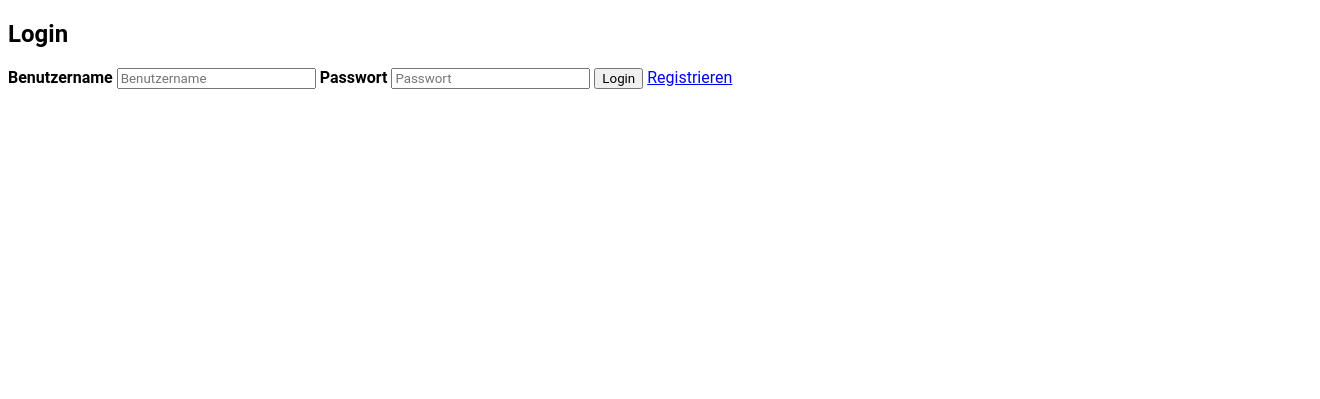
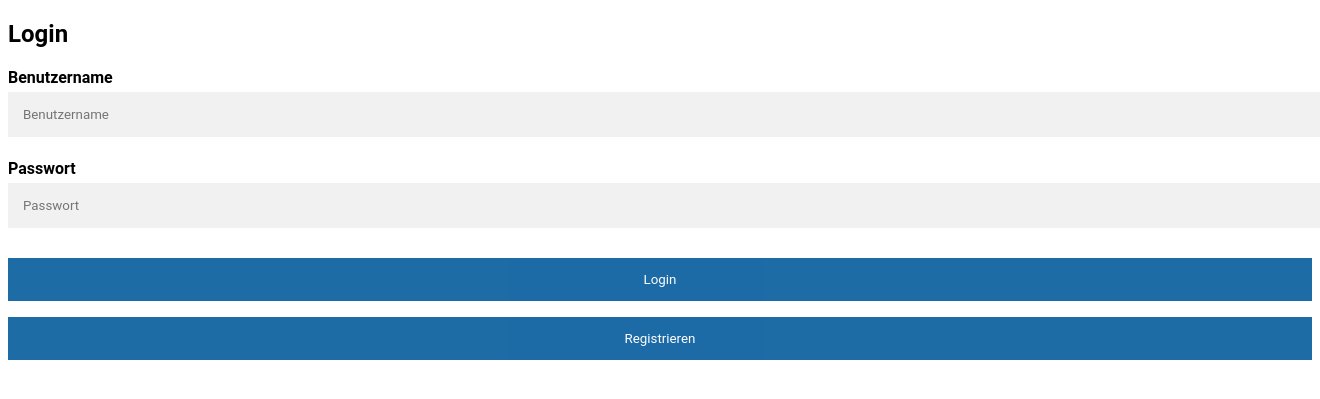
Before and after one commit to FranzenValentin/4-10, a PHP site: page /login.php in a window 1320 px wide; the page is wider, and only the part inside the window is pictured. Shown: the top 399 px of that part. Run offline with PHP 8.4, Linux system fonts and the light colour scheme.

Commit message:
kp was ich gemacht hab

```diff
--- a/login.php
+++ b/login.php
@@ -29,8 +29,12 @@ mysqli_set_charset($con, "utf8");
         <label for="Passwort"><b>Passwort</b></label>
         <input type="password" placeholder="Passwort" name="Passwort" id="Passwort" required>
 
-        <button type="submit">Login</button>
-        <a href="registrieren.php">Registrieren </a>
+        <button type="submit" class="Login">Login</button>
+
+    </form>
+
+    <form action="registrieren.php">
+        <button type="submit" class="Login">Registrieren</button>
     </form>
 
     <?php
--- a/style.css
+++ b/style.css
@@ -271,3 +271,30 @@ p.Account {
 p.Account :hover {
   background-color: #003060;
 }
+
+#Benutzername,
+#Passwort {
+  width: 100%;
+  padding: 15px;
+  margin: 5px 0 22px 0;
+  display: inline-block;
+  border: none;
+  background: #f1f1f1;
+}
+
+#Benutzername:focus,
+#Passwort:focus {
+  background-color: #ddd;
+  outline: none;
+}
+
+button.Login {
+  background-color: #055c9d;
+  color: white;
+  padding: 14px 20px;
+  margin: 8px 0;
+  border: none;
+  cursor: pointer;
+  width: 100%;
+  opacity: 0.9;
+}
```
